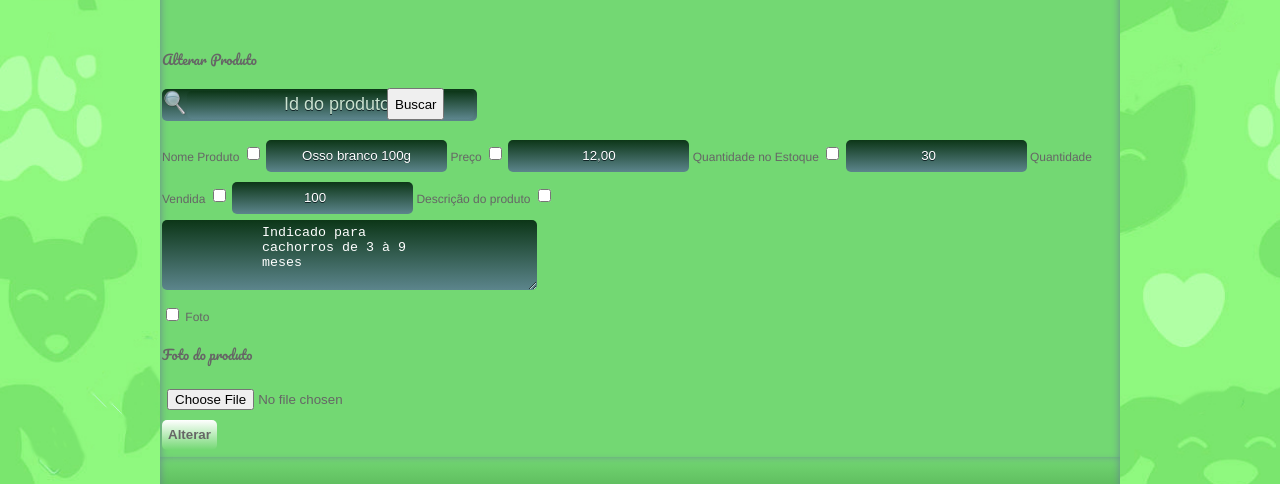
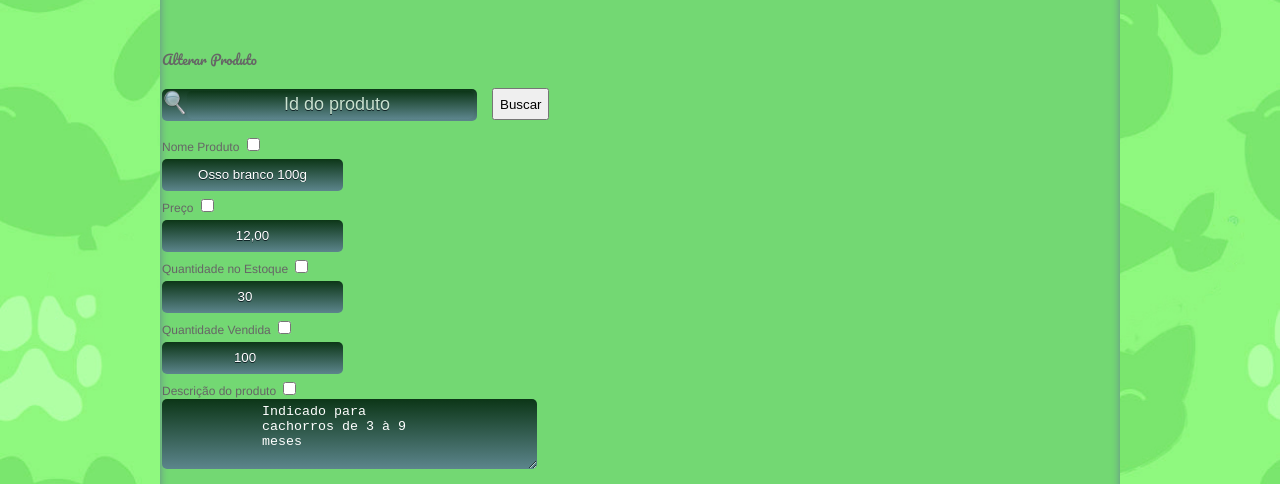
Before and after one commit to mathgomes/PetShopApplication, a plain HTML site: page Admin/alterarProduto.html in a window 1280 px wide. Shown: the part 177-661 px from the top of the page. Drawn offline with Linux system fonts and the light colour scheme.

Commit message:
Tela de alterar arrumada

```diff
--- a/Admin/alterarProduto.html
+++ b/Admin/alterarProduto.html
@@ -54,36 +54,42 @@
 					<input id="txtBusca" type="number" value = "" placeholder="Id do produto" min="1" name="name">
 					</input>
 					</div>
-					<article class="painel_de_cadastro">
 					<br />
+					<article class="">
 
 						<form>
 							Nome Produto
 							<input type="checkbox" />
-							<input type="text" value = "Osso branco 100g" name="name"/>
-
-							</input>
+							<br />
+							<input type="text" value = "Osso branco 100g" name="name"</input>
+							<br />
 							Preço
 							<input type="checkbox" />
-							<input type="text" value = "12,00" name="name">
-
-							</input>
+							<br />
+							<input type="text" value = "12,00" name="name">	</input>
+							<br />
 							Quantidade no Estoque
 							<input type="checkbox" />
+							<br />
 							<input type="number" value="30" name="name" >
 
 							</input>
+							<br />
 							Quantidade Vendida
 							<input type="checkbox" />
+							<br />
 							<input type="number" value="100" name="name">
 
 							</input>
+							<br/>
 							Descrição do produto
 							<input type="checkbox" />
-							<textarea class="formTextArea" style="">Indicado para cachorros de 3 à 9 meses</textarea>
+							<br />
+							<textarea class="formTextArea" >Indicado para cachorros de 3 à 9 meses</textarea>
 
  							<br />
 							<input type="checkbox" />
+							<br />
 							Foto
 							<h4>Foto do produto</h4>
 							<input type="file" value="Foto produto" class="button_1">
--- a/styles/layout.css
+++ b/styles/layout.css
@@ -588,7 +588,7 @@ footer .logo {
 	 border-radius: 10px;*/
 	height: 200px;
 	top: 87px;
-	left: 215px;
+	left: 320px;
 	border: none;
 	color: #FFFFFF;
 	-moz-border-radius: 5px;
```
Lines whose indentation alone changed are shown as unchanged.
